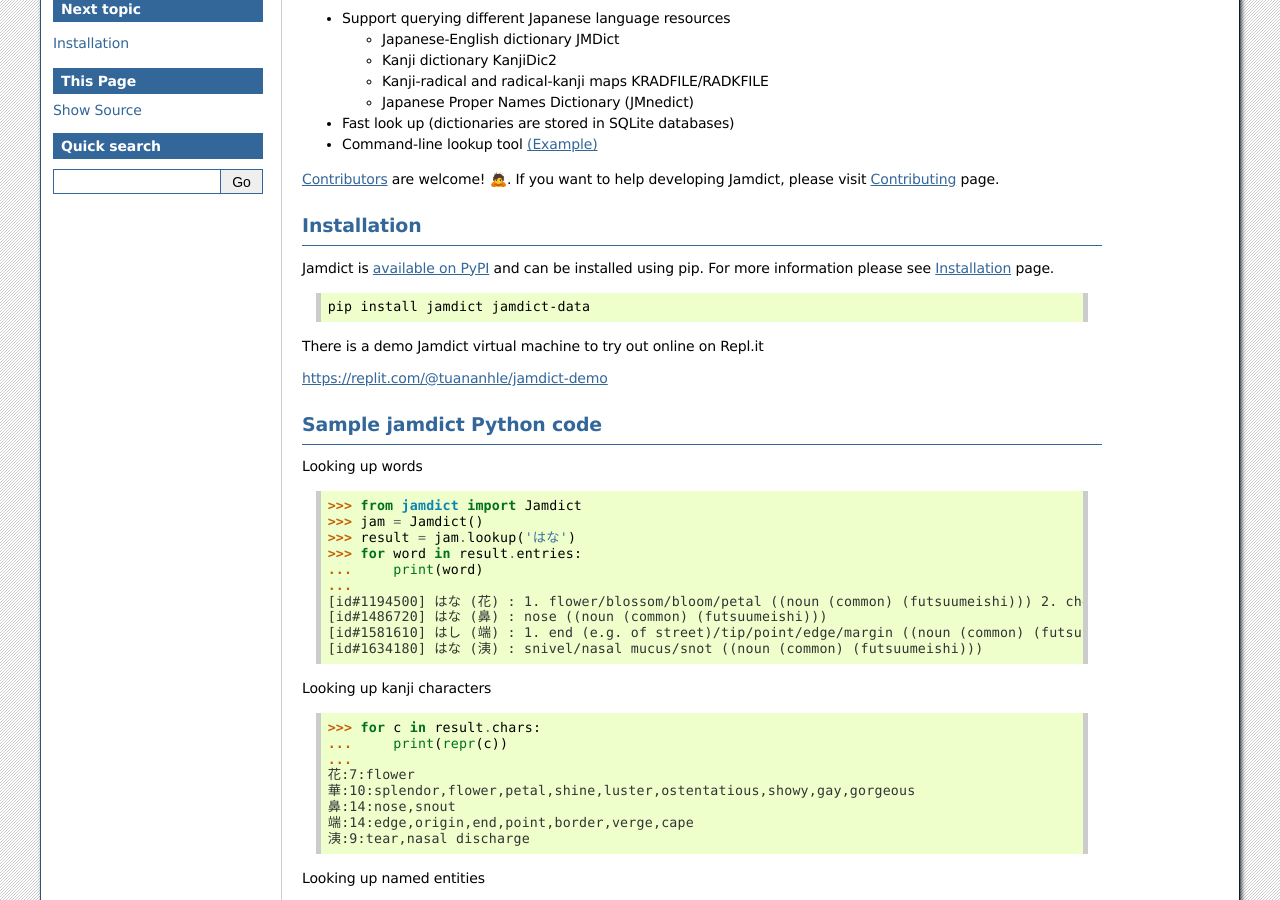
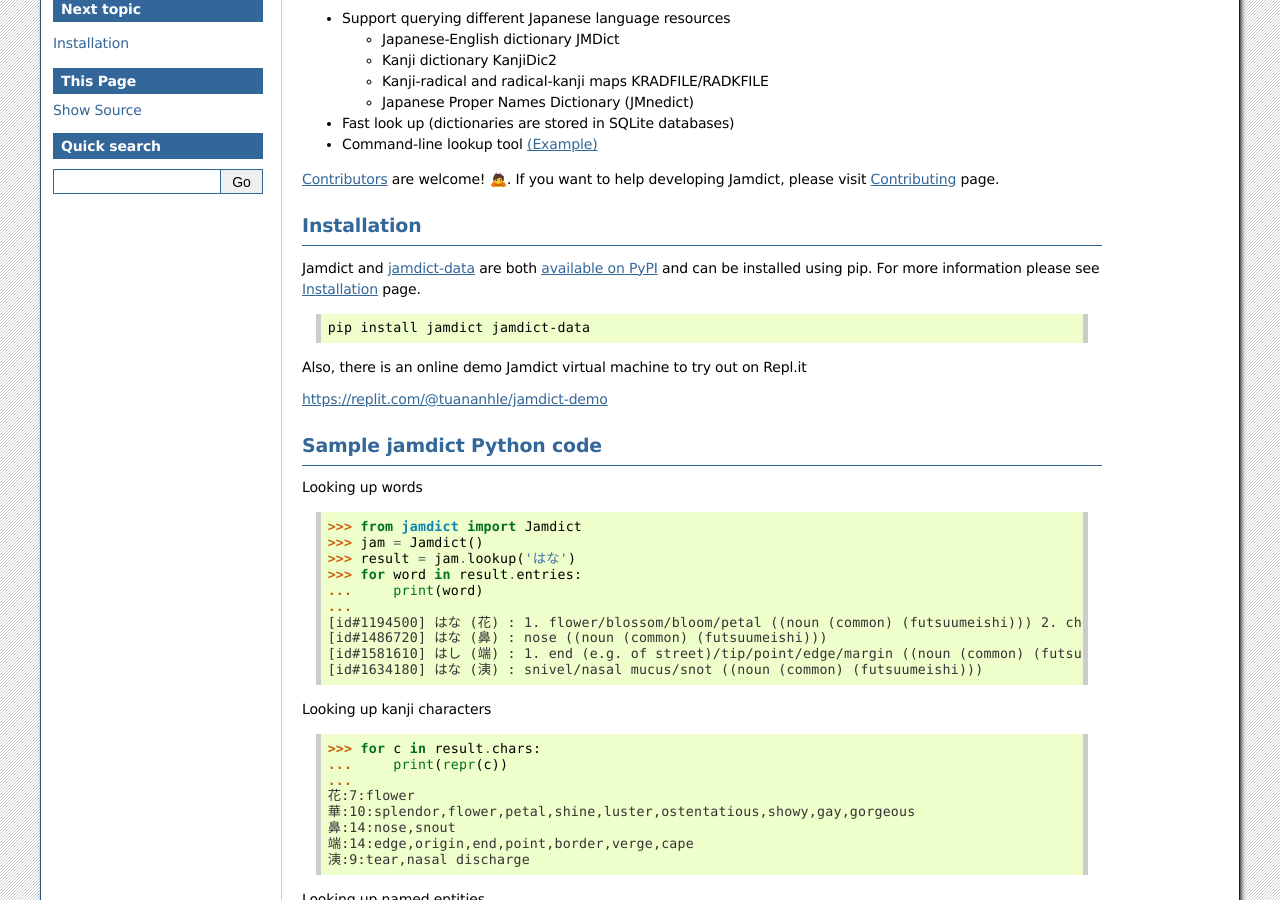
Before and after one commit to neocl/jamdict, a Sphinx documentation site: the page built from docs/index.rst, in a window 1280 px wide and 900 px high, scrolled down 338 px. Built offline with Sphinx 7.4.7, drawn with Linux system fonts in a browser that asks for light colours.

Commit message:
update index.rst

```diff
--- a/docs/index.rst
+++ b/docs/index.rst
@@ -36,7 +36,7 @@
 Installation
 ------------
 
-Jamdict is `available on PyPI <https://pypi.org/project/jamdict/>`_ and
+Jamdict and `jamdict-data <https://pypi.org/project/jamdict/>`_ are both `available on PyPI <https://pypi.org/project/jamdict/>`_ and
 can be installed using pip.
 For more information please see :ref:`installpage` page.
 
@@ -44,7 +44,7 @@
 
    pip install jamdict jamdict-data
 
-There is a demo Jamdict virtual machine to try out online on Repl.it
+Also, there is an online demo Jamdict virtual machine to try out on Repl.it
 
 https://replit.com/@tuananhle/jamdict-demo
 
```
